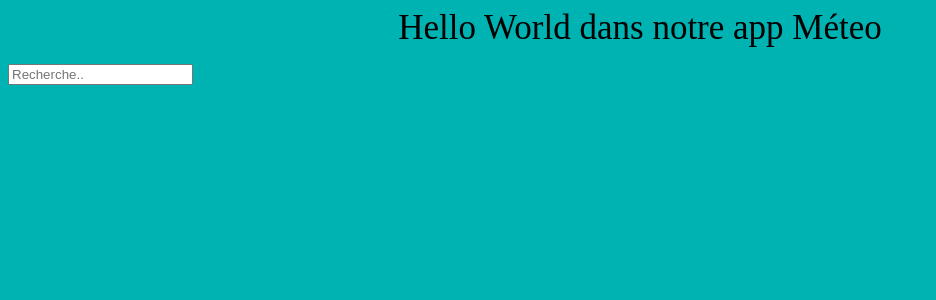
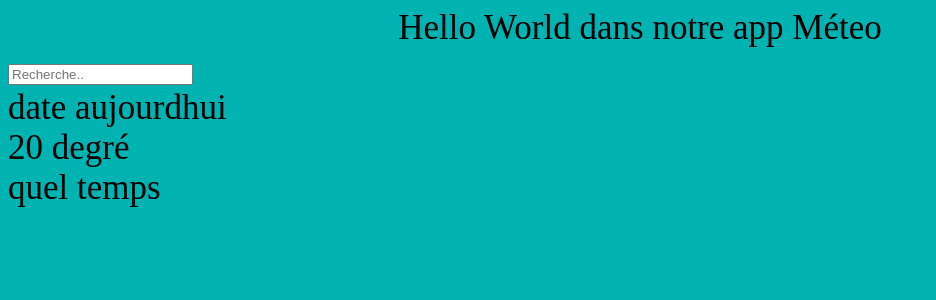
Before and after one commit to Deflandrenassim/meteo, a Vue app: page / in a window 1280 px wide. Shown: the top 300 px of the page, without its empty margins (0-936 px from the left). Built offline with nearby package versions, Linux system fonts and the light colour scheme.

Commit message:
add class and planification weather

```diff
--- a/src/App.vue
+++ b/src/App.vue
@@ -16,12 +16,5 @@ export default {
 </script>
 
 <style>
-#app {
-  font-family: Avenir, Helvetica, Arial, sans-serif;
-  -webkit-font-smoothing: antialiased;
-  -moz-osx-font-smoothing: grayscale;
-  text-align: center;
-  color: #2c3e50;
-  margin-top: 60px;
-}
+
 </style>
--- a/src/components/HelloWorld.vue
+++ b/src/components/HelloWorld.vue
@@ -5,9 +5,15 @@
    </div>
 
    <div class="input-search">
+   <input type="search" class="input" name="search" v-model="recherche" placeholder="Recherche..">
+   </div>
+  <div class="container">
+   <div class="date"> {{ recherche }} </div>
+   <div class="temperature"> date aujourdhui   </div>
+   <div class="temperature"> 20 degré  </div>
+   <div>  quel temps </div>
 
-   <input type="search" name="search" id="search" placeholder="Recherche..">
-   </div>
+  </div>
 
 
 
@@ -20,7 +26,8 @@ export default {
   data (){
     return{
       hello: 'Hello World',
-      api_key: 'd4235acc5a46cf24a94dfe20005090ba'
+      api_key: 'd4235acc5a46cf24a94dfe20005090ba',
+      recherche: ''
     }
   }
   }
@@ -37,4 +44,5 @@ body{
   text-align: center;
 }
 
+
 </style>
--- a/src/main.js
+++ b/src/main.js
@@ -1,5 +1,6 @@
 import Vue from 'vue'
 import App from './App.vue'
+
 
 Vue.config.productionTip = false
 
```
Also changed, not shown: src/assets/image/fond.jpg (added).
